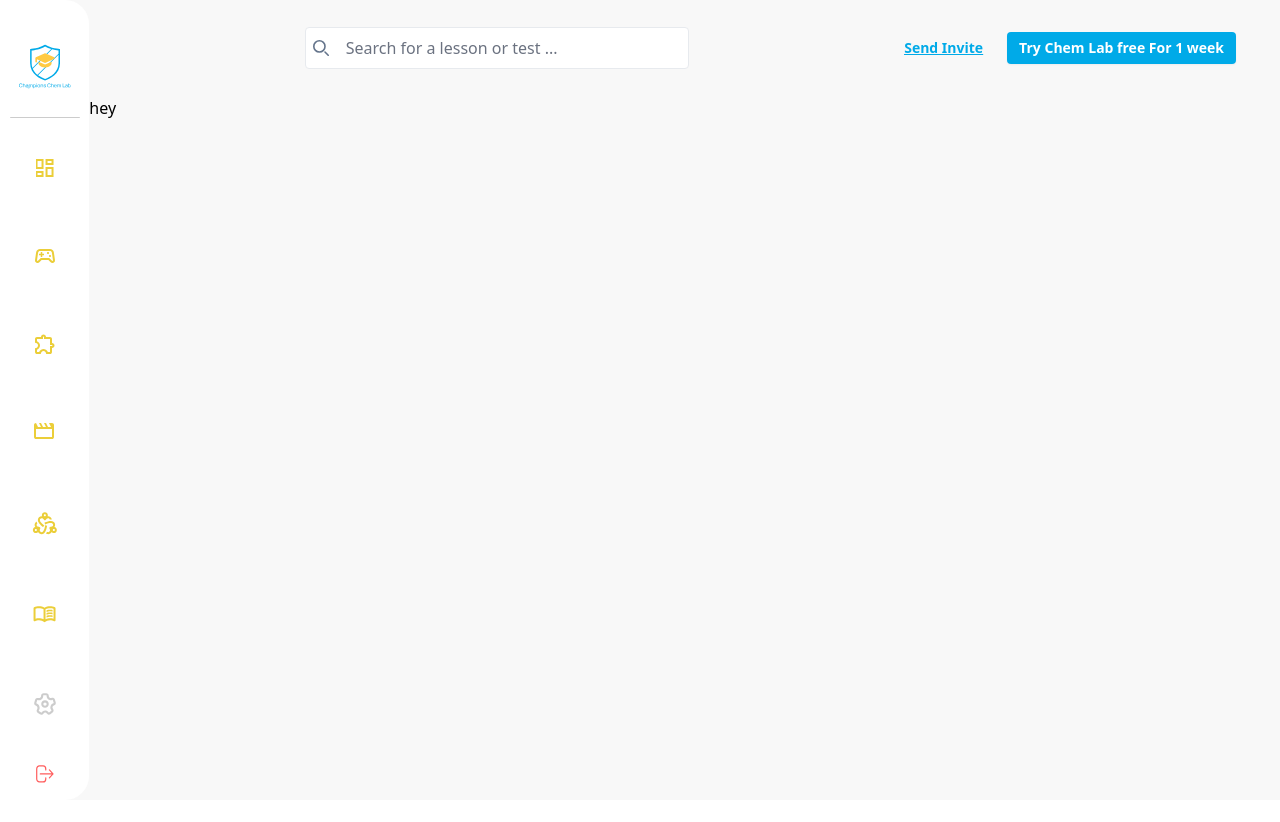
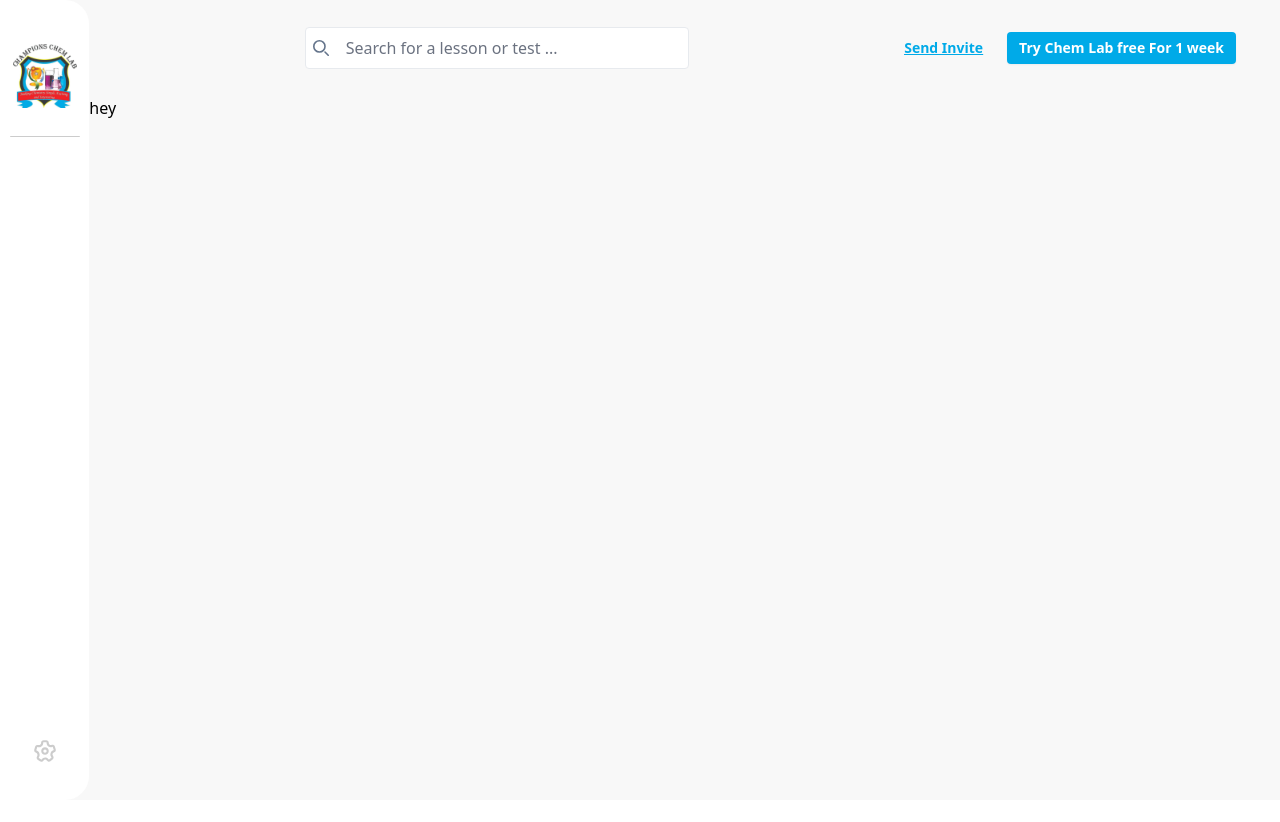
Before and after one commit to kamerelinda/Champions-Chem-Lab, a Vue app: page / in a window 1280 px wide. After the commit the page ends 800 px from the top, so only its background shows below. Built offline with nearby package versions, Linux system fonts and the light colour scheme.

Commit message:
Registered sidebar

```diff
--- a/src/components/SideBarUnregistered.vue
+++ b/src/components/SideBarUnregistered.vue
@@ -8,7 +8,7 @@
 
   import {ref} from "vue";
 
-  const loggedin = ref(true)
+  const loggedin = ref(false)
 </script>
 
 <template>
```
